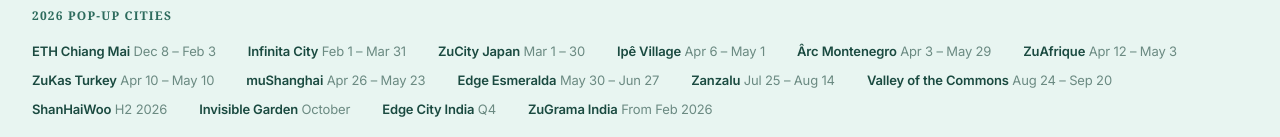
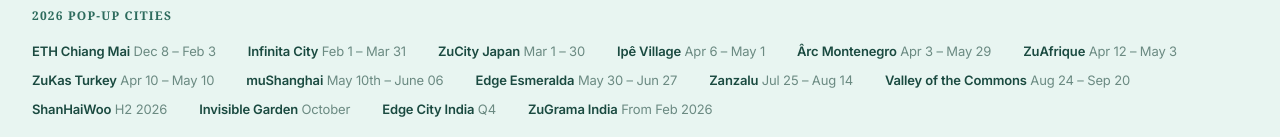
Before and after one commit to vrnvrn/zu, a Next.js app in the folder zuletter/: page /january-2026 in a window 1280 px wide. Shown: the part 815-952 px from the top of the page. Built offline with nearby package versions, Linux system fonts and the light colour scheme.

Commit message:
Update muShanghai event date

```diff
--- a/zuletter/app/january-2026/page.tsx
+++ b/zuletter/app/january-2026/page.tsx
@@ -195,7 +195,7 @@ const popupCities = [
   { name: 'Ârc Montenegro', date: 'Apr 3 – May 29', url: 'https://luma.com/montenegro' },
   { name: 'ZuAfrique', date: 'Apr 12 – May 3', url: 'https://zuafrique.com/' },
   { name: 'ZuKas Turkey', date: 'Apr 10 – May 10', url: 'https://zukas.city/' },
-  { name: 'muShanghai', date: 'Apr 26 – May 23', url: 'https://www.mushanghai.xyz/' },
+  { name: 'muShanghai', date: 'May 10th – June 06', url: 'https://www.mushanghai.xyz/' },
   { name: 'Edge Esmeralda', date: 'May 30 – Jun 27', url: 'https://www.edgecity.live/' },
   { name: 'Zanzalu', date: 'Jul 25 – Aug 14', url: 'https://zanzalu.org/' },
   { name: 'Valley of the Commons', date: 'Aug 24 – Sep 20', url: 'https://www.valleyofthecommons.com/' },
```
